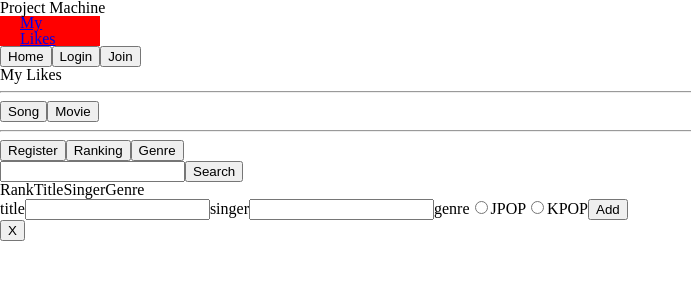
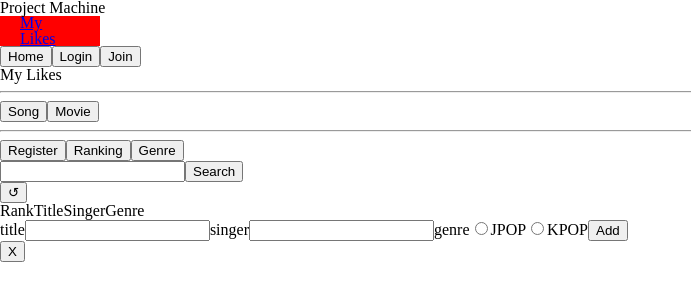
Before and after one commit to hahagarden/project-machine, a React (Create React App) app: page /mylikes/song/register in a window 1280 px wide. Shown: the top 300 px of the page, without its empty margins (0-691 px from the left). Built offline with nearby package versions, Linux system fonts and the light colour scheme.

Commit message:
Add list reset button

```diff
--- a/src/routes/components_mylikes/Table.tsx
+++ b/src/routes/components_mylikes/Table.tsx
@@ -35,10 +35,13 @@ const Table = () => {
     prepareRow,
     setGlobalFilter,
   } = useTable({ columns, data } as any, useGlobalFilter, useSortBy);
-
+  const onReset = () => {
+    setGlobalFilter("");
+  };
   return (
     <>
       <Search onSubmit={setGlobalFilter} />
+      <button onClick={onReset}>↺</button>
       <table {...getTableProps()}>
         <thead>
           {headerGroups.map((headerGroup) => (
```
